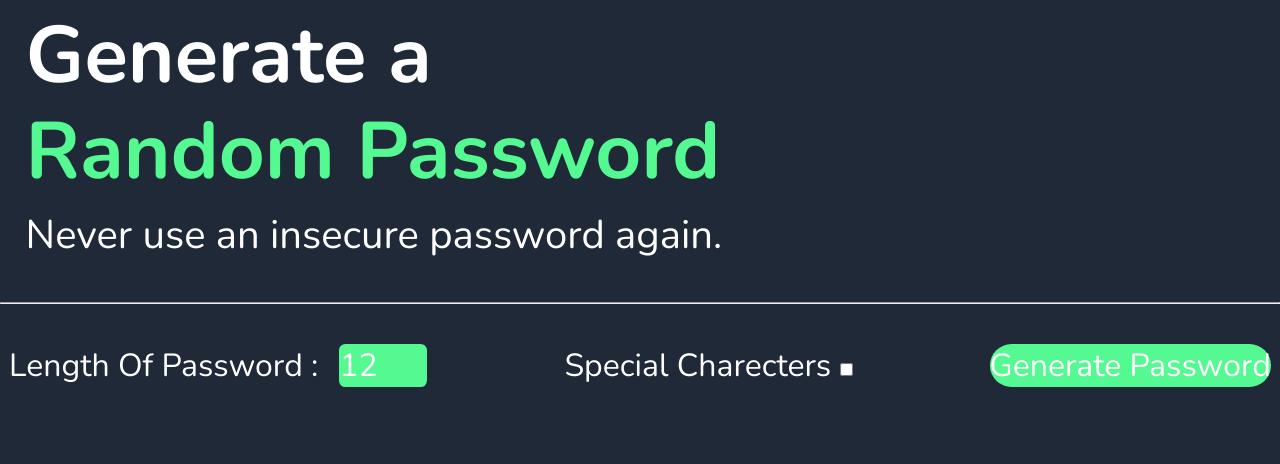
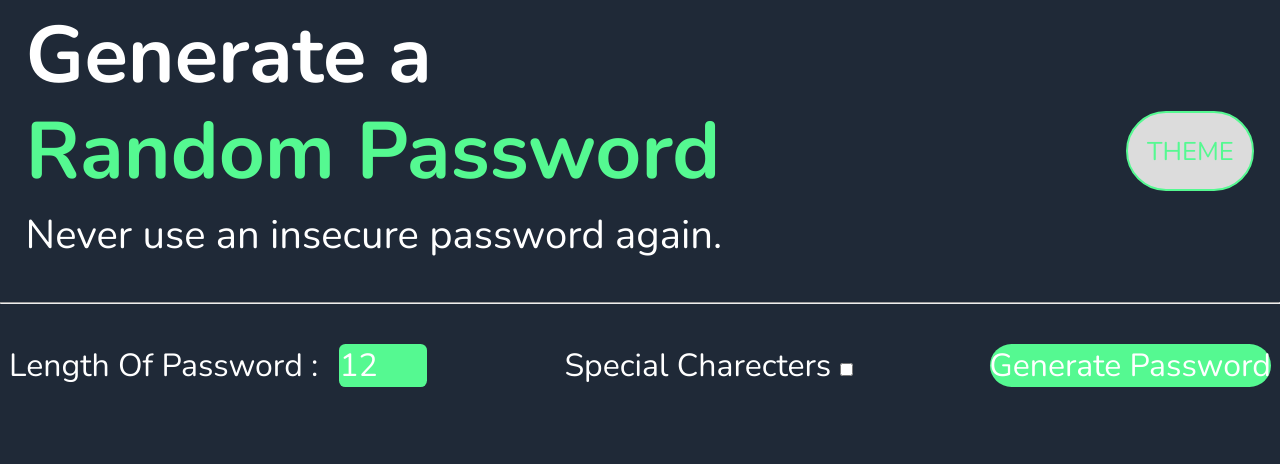
Before and after one commit to KunalAror/Password-Generator, a plain HTML site: page index.html in a window 1280 px wide. Shown: the top 464 px of the page. Drawn offline with nearby package versions, Linux system fonts and the light colour scheme.

Commit message:
Have made theme but need better colors

```diff
--- a/css/style.css
+++ b/css/style.css
@@ -1,16 +1,51 @@
 @import url('https://fonts.googleapis.com/css2?family=Nunito:ital,wght@0,200..1000;1,200..1000&display=swap');
+body{
+/* Color vairables*/
+--BGCOLOR: rgb(31, 41, 55);
+--COLORTEXT :#55f991 ;
+--PASSWORDPARA: gainsboro;
+--NORMALTEXT:white;
+}
+
+body.dark-mode {
+--BGCOLOR: gainsboro;
+--COLORTEXT :white;
+--PASSWORDPARA: rgb(31, 41, 55);
+--NORMALTEXT:#55f991 ;
+}
 
 *{
     padding: 0;
     margin: 0;
     font-family: Nunito;
-    background-color: rgb(31, 41, 55);
-    color: white;
+    background-color:var(--BGCOLOR);
+    color: var(--NORMALTEXT);
+}
+
+.container{
+    display: flex;
+    justify-content: space-between;
+    align-items: center;
+}
+#theme-btn{
+    font-size: 2vw;
+    width: 10vw;
+    height: 10vh;
+    /* padding: ; */
+    margin: 0 2vw 0 0 ;
+    color:var(--COLORTEXT);
+    border: solid var(--COLORTEXT) 2.5px;
+    background-color:var(--PASSWORDPARA);
+    border-radius: 5vw;
 }
 
 .topcontent{
+    /* display: flex; */
+    /* background-color: aquamarine; */
+    width: fit-content;
     margin: 1vh 0 0 2vw;
 }
+
 h1{
     display: flex;
     flex-direction: column;
@@ -27,7 +62,7 @@ h1{
 }
 
 h1 span{
-    color: #55f991;
+    color: var(--COLORTEXT);
     white-space: nowrap;
 }
 
@@ -66,19 +101,19 @@ form{
     justify-content: space-around;
     align-items: center;
     margin:10vh 0;
-    background-color: gainsboro;
+    background-color: var(--PASSWORDPARA);
     width: 30vw;
     height: 10vh;
     border-radius: 20vmin;
     border: none;
     text-align: center;
-    color: rgb(31, 41, 55);
+    color: var(--BGCOLOR);
 }
 
 .generate{
     border: none;
     border-radius: 10vw;
-    background-color: #55f991;
+    background-color:var(--COLORTEXT);
     min-width: 20vw;
     font-size: inherit;
 }
@@ -93,7 +128,7 @@ form{
 #PassLength{
     margin-left:1vw;
     border: none;
-    background-color: #55f991;
+    background-color:var(--COLORTEXT);
     /* padding: .75vw; */
     border-radius: .5vw;
     font-size: 4vmin;
--- a/index.html
+++ b/index.html
@@ -10,10 +10,14 @@
 </head>
 
 <body>
+    <div class="container">
     <div class="topcontent">
         <h1 class="tagline">Generate a <span>Random Password</span></h1>
         <p class="sub">Never use an insecure password again.</p>
     </div>
+    <button type="button" id="theme-btn" onclick="theme()">THEME</button>
+</div>
+
     <hr />
     <div class="inputs">
         <form>
--- a/index.js
+++ b/index.js
@@ -42,3 +42,7 @@ function copy(buttonId) {
         navigator.clipboard.writeText(password2.textContent)
     }
 }
+
+function theme() {
+    document.body.classList.toggle('dark-mode');
+}
```
